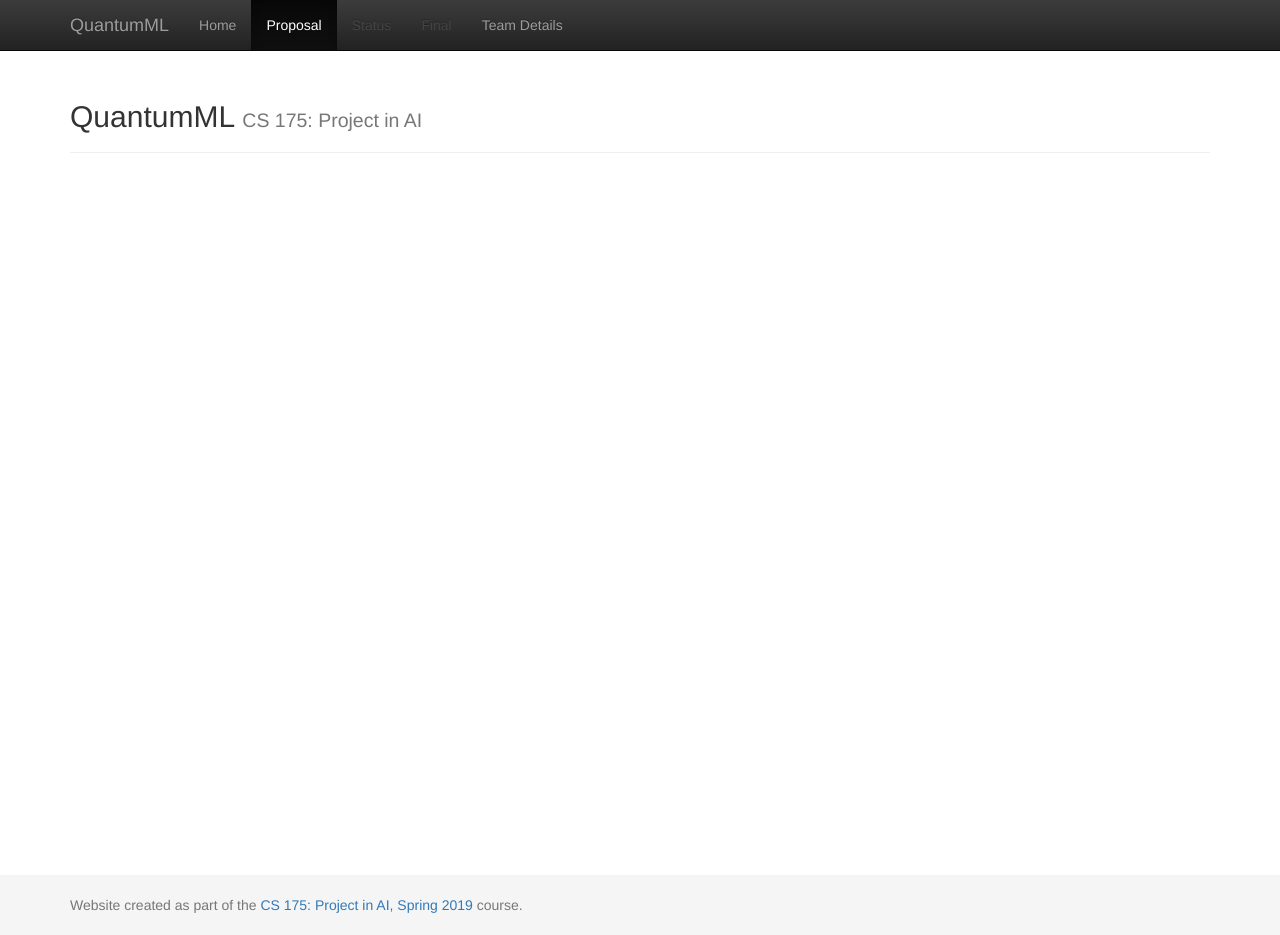
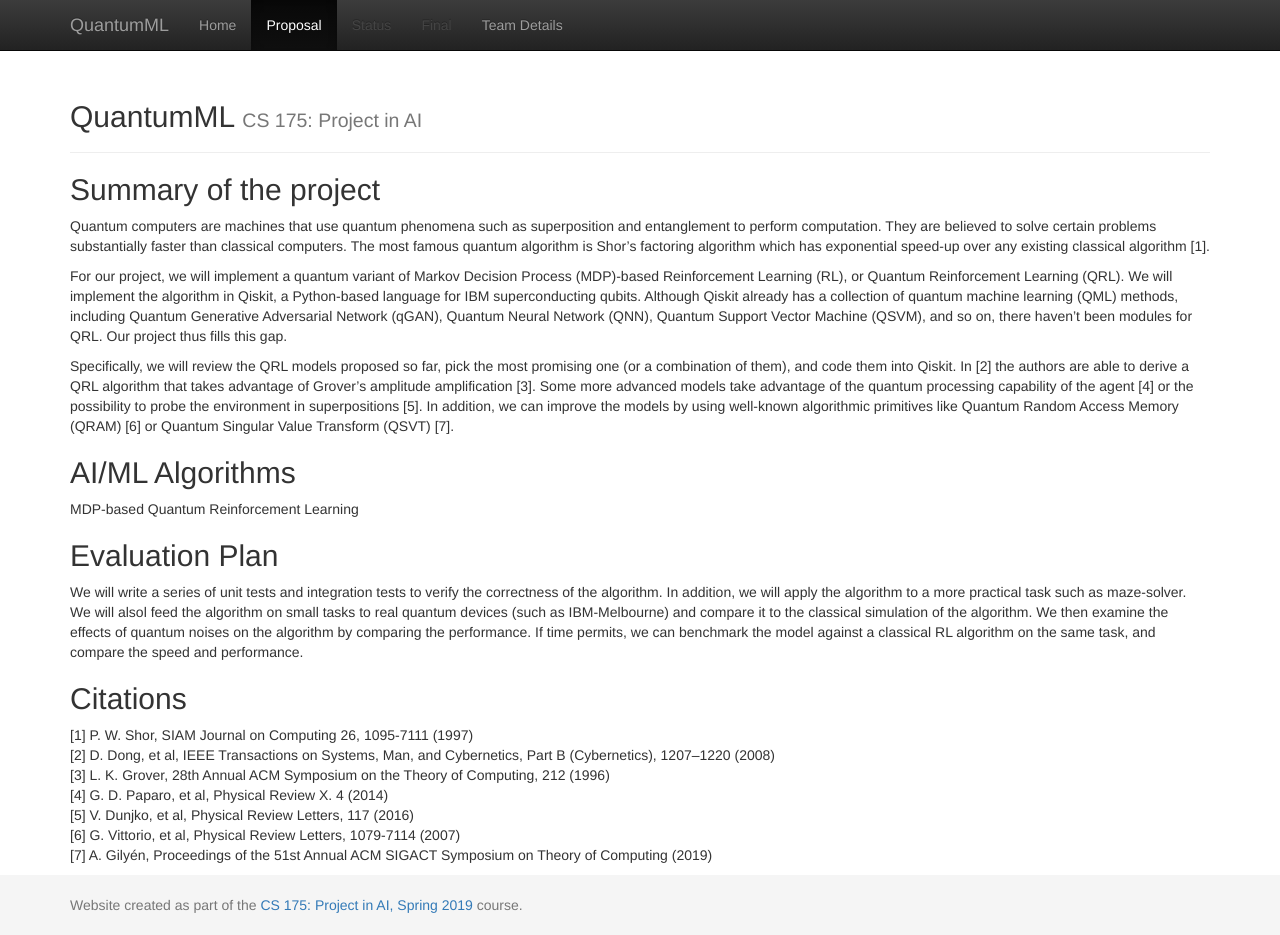
Before and after one commit to fvelasquez12/Superposition, a Jekyll site: the page built from docs/proposal.md, in a window 1280 px wide and 935 px high. Built offline with Jekyll 4.4.1, drawn with Linux system fonts in a browser that asks for light colours.

Commit message:
Update proposal.md

```diff
--- a/docs/proposal.md
+++ b/docs/proposal.md
@@ -2,3 +2,25 @@
 layout: default
 title: proposal
 ---
+
+## Summary of the project
+Quantum computers are machines that use quantum phenomena such as superposition and entanglement to perform computation. They are believed to solve certain problems substantially faster than classical computers. The most famous quantum algorithm is Shor’s factoring algorithm which has exponential speed-up over any existing classical algorithm [1].
+
+For our project, we will implement a quantum variant of Markov Decision Process (MDP)-based Reinforcement Learning (RL), or Quantum Reinforcement Learning (QRL). We will implement the algorithm in Qiskit, a Python-based language for IBM superconducting qubits. Although Qiskit already has a collection of quantum machine learning (QML) methods, including Quantum Generative Adversarial Network (qGAN), Quantum Neural Network (QNN), Quantum Support Vector Machine (QSVM), and so on, there haven’t been modules for QRL. Our project thus fills this gap.
+
+Specifically, we will review the QRL models proposed so far, pick the most promising one (or a combination of them), and code them into Qiskit. In [2] the authors are able to derive a QRL algorithm that takes advantage of Grover’s amplitude amplification [3]. Some more advanced models take advantage of the quantum processing capability of the agent [4] or the possibility to probe the environment in superpositions [5]. In addition, we can improve the models by using well-known algorithmic primitives like Quantum Random Access Memory (QRAM) [6] or Quantum Singular Value Transform (QSVT) [7].
+
+## AI/ML Algorithms
+MDP-based Quantum Reinforcement Learning
+
+## Evaluation Plan
+We will write a series of unit tests and integration tests to verify the correctness of the algorithm. In addition, we will apply the algorithm to a more practical task such as maze-solver. We will alsol feed the algorithm on small tasks to real quantum devices (such as IBM-Melbourne) and compare it to the classical simulation of the algorithm. We then examine the effects of quantum noises on the algorithm by comparing the performance. If time permits, we can benchmark the model against a classical RL algorithm on the same task, and compare the speed and performance.
+
+## Citations
+[1] P. W. Shor, SIAM Journal on Computing 26, 1095-7111 (1997) \
+[2] D. Dong, et al, IEEE Transactions on Systems, Man, and Cybernetics, Part B (Cybernetics), 1207–1220 (2008) \
+[3] L. K. Grover, 28th Annual ACM Symposium on the Theory of Computing, 212 (1996) \
+[4] G. D. Paparo, et al, Physical Review X. 4 (2014) \
+[5] V. Dunjko, et al, Physical Review Letters, 117 (2016) \
+[6] G. Vittorio, et al, Physical Review Letters, 1079-7114 (2007) \
+[7] A. Gilyén, Proceedings of the 51st Annual ACM SIGACT Symposium on Theory of Computing (2019)
```
